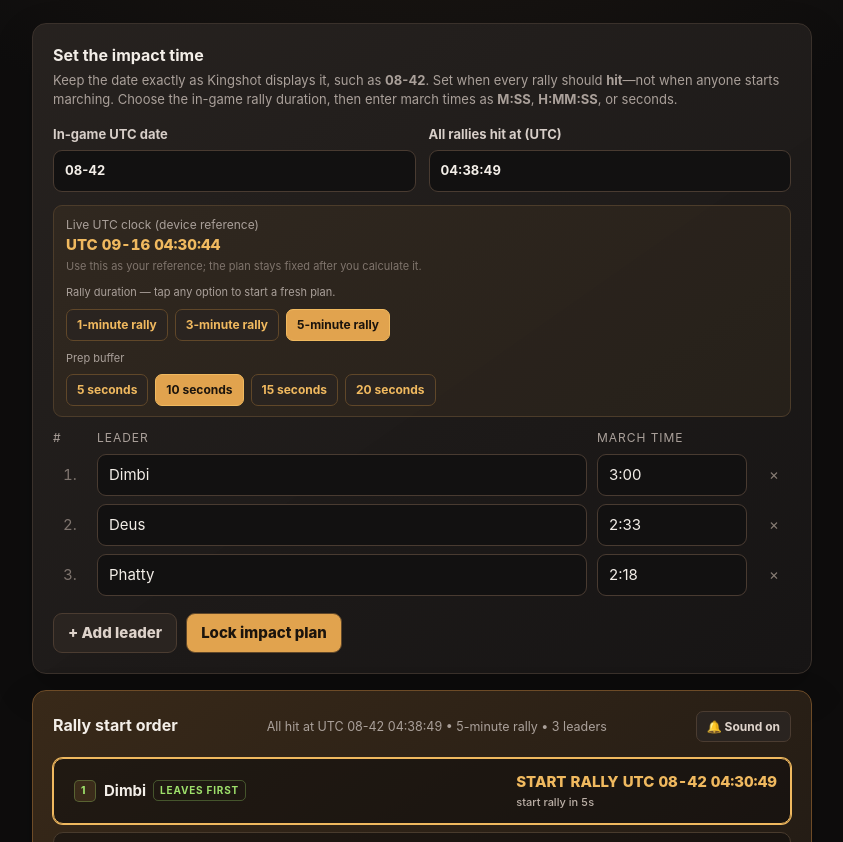
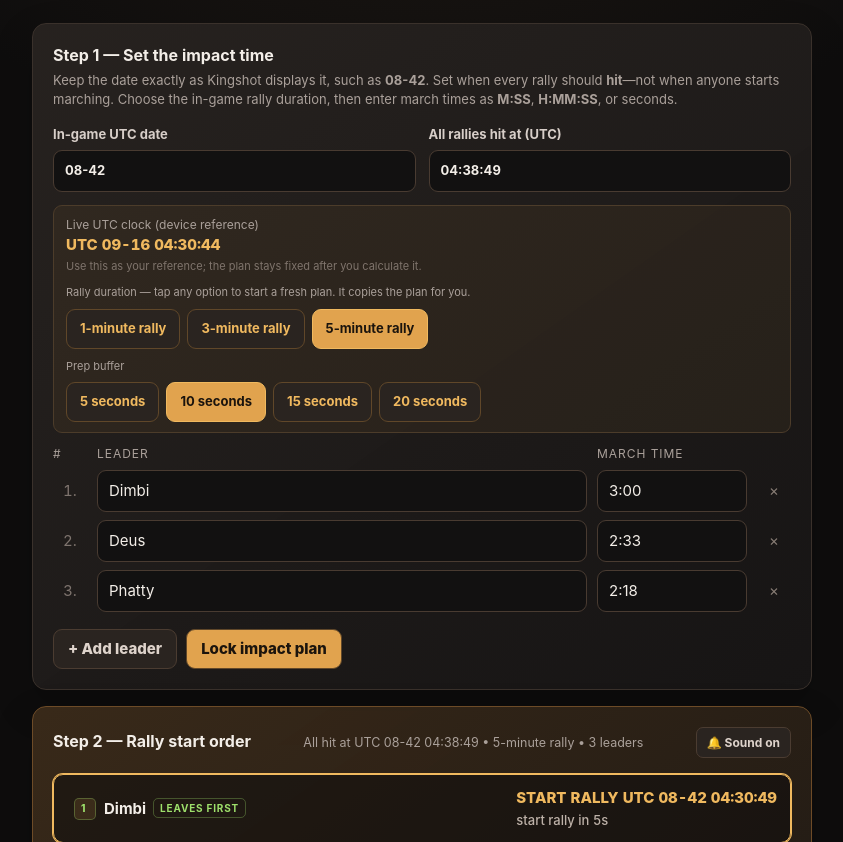
Before and after one commit to DeusMozart/kingshot-259, a website: page rally/index.html in a window 1280 px wide. Shown: the part 209-1051 px from the top of the page, without its empty margins (218-1061 px from the left). Drawn offline with Linux system fonts and the light colour scheme.

Commit message:
Rally: auto-copy plan on duration tap, friendlier leader UX
- Tapping 1/3/5-minute rally now copies the Discord plan automatically
- Bigger tap targets, Step 1/2 labels, larger countdown text

```diff
--- a/rally/index.html
+++ b/rally/index.html
@@ -103,7 +103,7 @@
     .quick-times { display: flex; flex-wrap: wrap; gap: 7px; }
     .duration-note { flex-basis: 100%; margin: 0 0 1px; color: var(--muted); font-size: 11px; }
     .control-label { flex-basis: 100%; margin-top: 3px; color: var(--muted); font-size: 11px; }
-    .quick-time { min-height: 32px; padding: 5px 10px; border: 1px solid #604729; border-radius: 7px; color: var(--amber-strong); background: #2a2420; font-size: 12px; font-weight: 720; }
+    .quick-time { min-height: 40px; padding: 8px 13px; border: 1px solid #604729; border-radius: 9px; color: var(--amber-strong); background: #2a2420; font-size: 13px; font-weight: 720; }
     .quick-time:hover { background: #352d28; }
     .quick-time.active { color: #1b140d; background: var(--amber); border-color: var(--amber-strong); }
     label { display: grid; gap: 6px; color: #d7cec8; font-size: 13px; font-weight: 650; }
@@ -152,7 +152,7 @@
     .result-name span { display: inline-block; margin-left: 7px; padding: 2px 6px; border: 1px solid rgba(158,224,107,.3); border-radius: 5px; color: var(--green); font-size: 10px; letter-spacing: .08em; vertical-align: 2px; }
     .result-time { color: var(--amber-strong); font-variant-numeric: tabular-nums; font-weight: 760; white-space: nowrap; }
     .result-time small { margin-left: 5px; color: var(--muted); font-weight: 500; }
-    .result-time small.countdown { display: block; margin: 2px 0 0; color: #bdb1a8; font-size: 11px; }
+    .result-time small.countdown { display: block; margin: 2px 0 0; color: #bdb1a8; font-size: 13px; }
     .result-time small.countdown.late { color: var(--danger); }
     .copy-wrap { display: grid; gap: 9px; }
     .copy-label { color: #d7cec8; font-size: 13px; font-weight: 650; }
@@ -196,7 +196,7 @@
     <p class="intro">Choose the exact UTC time every rally must hit. The planner works backward from that moment so leaders leave at the right times and land together.</p>
 
     <section class="card" aria-labelledby="inputs-title">
-      <h2 class="card-title" id="inputs-title">Set the impact time</h2>
+      <h2 class="card-title" id="inputs-title">Step 1 — Set the impact time</h2>
       <p class="card-help">Keep the date exactly as Kingshot displays it, such as <strong>08-42</strong>. Set when every rally should <strong>hit</strong>—not when anyone starts marching. Choose the in-game rally duration, then enter march times as <strong>M:SS</strong>, <strong>H:MM:SS</strong>, or seconds.</p>
       <div class="grid">
         <label>In-game UTC date
@@ -213,7 +213,7 @@
           <p class="live-note">Use this as your reference; the plan stays fixed after you calculate it.</p>
         </div>
         <div class="quick-times" aria-label="Rally duration">
-          <p class="duration-note">Rally duration — tap any option to start a fresh plan.</p>
+          <p class="duration-note">Rally duration — tap any option to start a fresh plan. It copies the plan for you.</p>
           <button class="quick-time" type="button" data-rally-duration="60">1-minute rally</button>
           <button class="quick-time" type="button" data-rally-duration="180">3-minute rally</button>
           <button class="quick-time active" type="button" data-rally-duration="300" aria-pressed="true">5-minute rally</button>
@@ -237,7 +237,7 @@
 
     <section class="card result-card" aria-labelledby="results-title">
       <div class="result-top">
-        <h2 class="card-title" id="results-title">Rally start order</h2>
+        <h2 class="card-title" id="results-title">Step 2 — Rally start order</h2>
         <small id="resultMeta">Set a future impact time</small>
         <button class="mini-toggle" id="soundToggle" type="button" aria-pressed="true">🔔 Sound on</button>
       </div>
@@ -496,6 +496,7 @@
       let selectedPrepBuffer = 10;
       document.querySelectorAll('[data-rally-duration]').forEach((button) => button.addEventListener('click', () => {
         freshPlan(Number(button.dataset.rallyDuration));
+        if (!status.textContent && copyOutput.value) void copyPlan();
       }));
       document.querySelectorAll('[data-prep-buffer]').forEach((button) => button.addEventListener('click', () => {
         selectedPrepBuffer = Number(button.dataset.prepBuffer);
```
Also changed, not shown: rally/plan.html (+6 -5 lines).
